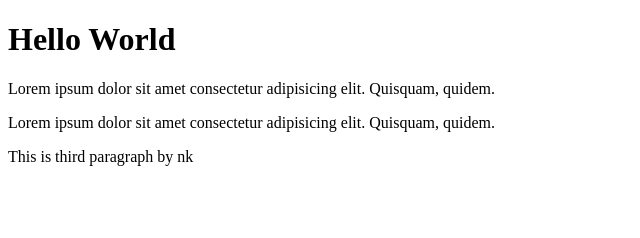
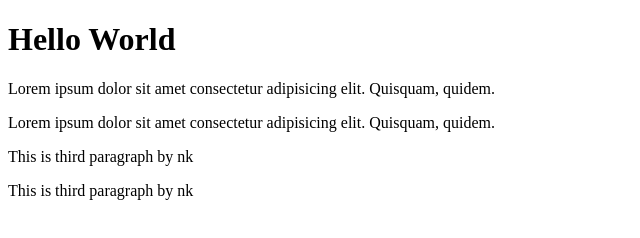
Before and after one commit to Workwithnk/ExampleModel, a plain HTML site: page index.html in a window 1280 px wide. Shown: the whole page, without its empty margins (0-640 px from the left). Drawn offline with Linux system fonts and the light colour scheme.

Commit message:
add para

```diff
--- a/index.html
+++ b/index.html
@@ -17,5 +17,8 @@
     <p>
     This is third paragraph by nk
     </p>
+     <p>
+    This is third paragraph by nk
+    </p>
   </body>
 </html>
```
